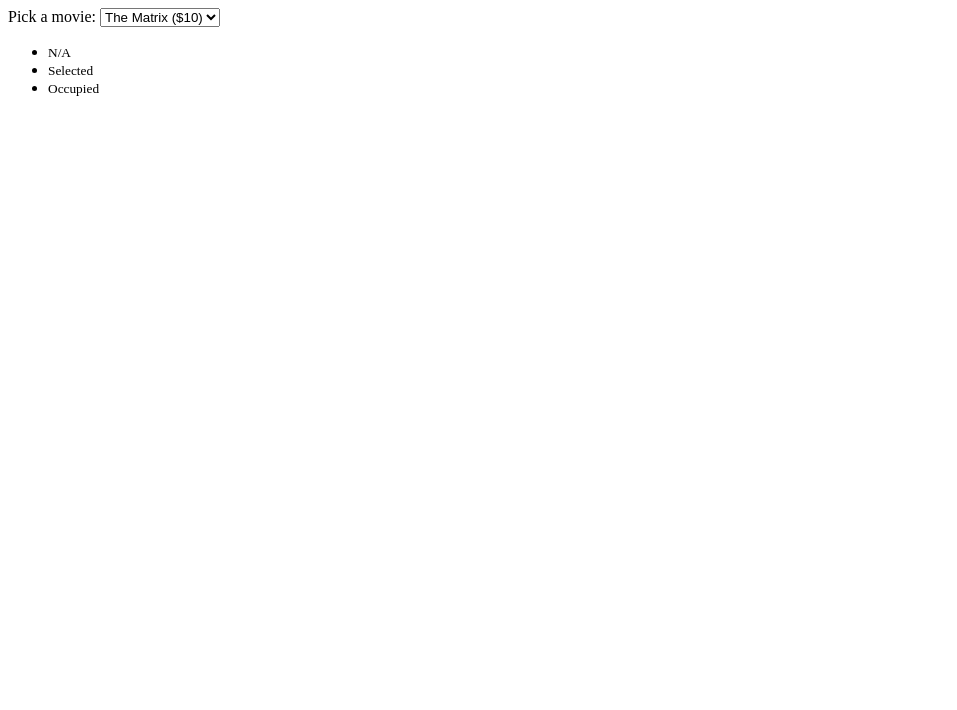
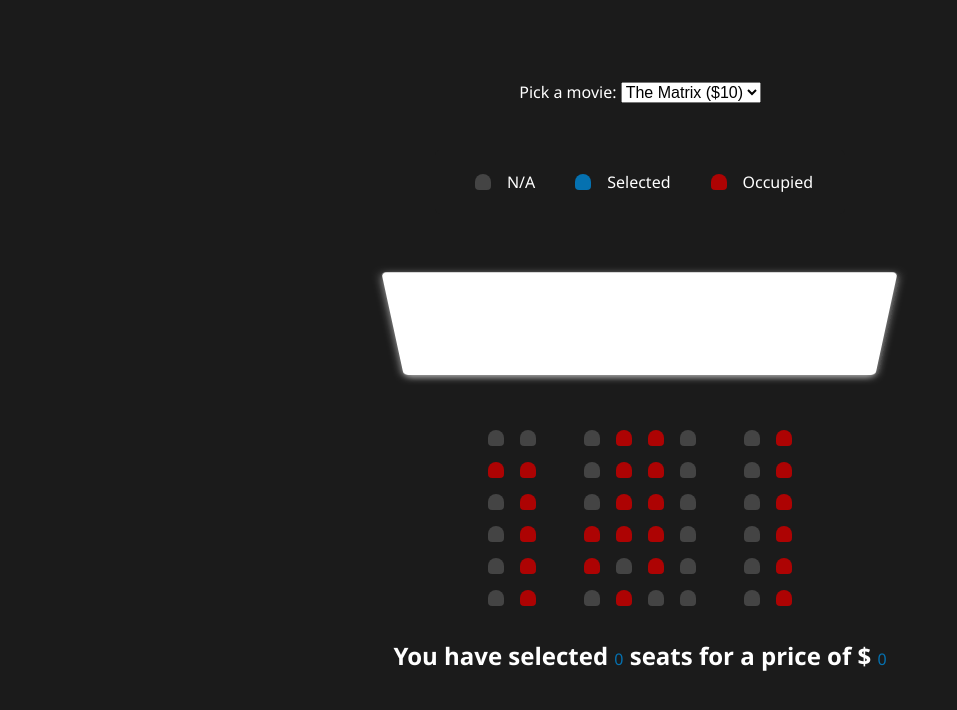
Before and after one commit to aczyrek/Movie-Seat-Booking, a plain HTML site: page index.html in a window 1280 px wide. Shown: the whole page, without its empty margins (0-957 px from the left). Drawn offline with Linux system fonts and the light colour scheme.

Commit message:
Update App

```diff
--- a/index.html
+++ b/index.html
@@ -3,7 +3,7 @@
   <head>
     <meta charset="UTF-8" />
     <meta name="viewport" content="width=device-width, initial-scale=1.0" />
-    <link rel="stylsheet" href="style.css" />
+    <link rel="stylesheet" href="styles.css" />
     <meta http-equiv="X-UA-Compatible" content="ie=edge" />
     <title>Move Seat Booking</title>
   </head>
@@ -30,6 +30,75 @@
         <div class="seat occupied"></div>
         <small>Occupied</small>
       </li>
+    </ul>
+    <div class="container">
+      <div class="screen"></div>
+      <div class="row">
+        <div class="seat"></div>
+        <div class="seat"></div>
+        <div class="seat"></div>
+        <div class="seat occupied"></div>
+        <div class="seat occupied"></div>
+        <div class="seat"></div>
+        <div class="seat"></div>
+        <div class="seat occupied"></div>
+      </div>
+      <div class="row">
+        <div class="seat occupied"></div>
+        <div class="seat occupied"></div>
+        <div class="seat"></div>
+        <div class="seat occupied"></div>
+        <div class="seat occupied"></div>
+        <div class="seat"></div>
+        <div class="seat"></div>
+        <div class="seat occupied"></div>
+      </div>
+      <div class="row">
+        <div class="seat"></div>
+        <div class="seat occupied"></div>
+        <div class="seat"></div>
+        <div class="seat occupied"></div>
+        <div class="seat occupied"></div>
+        <div class="seat"></div>
+        <div class="seat"></div>
+        <div class="seat occupied"></div>
+      </div>
+      <div class="row">
+        <div class="seat"></div>
+        <div class="seat occupied"></div>
+        <div class="seat occupied"></div>
+        <div class="seat occupied"></div>
+        <div class="seat occupied"></div>
+        <div class="seat"></div>
+        <div class="seat"></div>
+        <div class="seat occupied"></div>
+      </div>
+      <div class="row">
+        <div class="seat"></div>
+        <div class="seat occupied"></div>
+        <div class="seat occupied"></div>
+        <div class="seat"></div>
+        <div class="seat occupied"></div>
+        <div class="seat"></div>
+        <div class="seat"></div>
+        <div class="seat occupied"></div>
+      </div>
+      <div class="row">
+        <div class="seat"></div>
+        <div class="seat occupied"></div>
+        <div class="seat"></div>
+        <div class="seat occupied"></div>
+        <div class="seat"></div>
+        <div class="seat"></div>
+        <div class="seat"></div>
+        <div class="seat occupied"></div>
+      </div>
+      <p class="text">
+        You have selected <span id="count">0</span> seats for a price of $
+        <span id="total">0</span>
+      </p>
+    </div>
+
     <script src="script.js"></script>
   </body>
 </html>
--- a/styles.css
+++ b/styles.css
@@ -0,0 +1,138 @@
+* {
+    box-sizing: border-box;
+    font-size: 16px;
+    font-weight: 400;
+    line-height: 1.5;
+
+
+}
+
+body {
+    font-family: 'Segoe UI', Tahoma, Geneva, Verdana, sans-serif;
+    background-color: #1b1b1b;
+    color: #fff;
+    display: flex;
+    flex-direction: column;
+    align-items: center;
+    justify-content: center;
+    height: 100vh;
+    margin: 0;
+}
+
+.movie-container {
+    display: flex;
+    flex-wrap: wrap;
+    justify-content: center;
+    margin-top: 2rem;
+}
+
+.movie-container select {
+    margin-bottom: 2rem;
+    padding: 0.5rem;
+    border: 1px solid #fff;
+    border-radius: 5px;
+    background-color: #1b1b1b;
+    color: #fff;
+    font-size: 1rem;
+    font-weight: 400;
+    line-height: 1.5;
+    appearance: none;
+    -moz-appearance: none;
+    -webkit-appearance: none;
+}
+
+.container{
+    perspective: 1000px;
+    margin-bottom: 30px;
+}
+
+.seat {
+    background-color: #444;
+    border: none;
+    border-radius: 5px;
+    cursor: pointer;
+    display: flex;
+    flex-direction: column;
+    align-items: center;
+    margin: 0.5rem;
+    padding: 0.5rem;
+    transition: all 0.2s ease-in-out;
+    border-top-left-radius: 10px;
+    border-top-right-radius: 10px;
+}
+
+.row {
+    display: flex;
+    flex-wrap: wrap;
+    justify-content: center;
+}
+
+.seat.selected {
+    background-color: #0571b0;
+    color: #000;
+}
+
+.seat.occupied {
+    background-color: #ad0303;
+    cursor: not-allowed;
+}
+
+.seat:nth-of-type(2) {
+    margin-right: 2.5rem;
+}
+
+.seat:nth-last-of-type(2) {
+    margin-left: 2.5rem;
+}
+
+.seat:not(.occupied):hover {
+    transform: scale(1.2);
+    cursor: pointer;
+}
+
+.showcase .seat:not(.occupied):hover {
+    transform: scale(1.2);
+    cursor: pointer;
+}
+
+.showcase {
+    background-color: #1b1b1b;
+    border-radius: 5px;
+    padding: 1rem;
+    text-align: center;
+    list-style: none;
+    display: flex;
+    justify-content: space-between;
+}
+
+.showcase li {
+    display: flex;
+    align-items: center;
+    justify-content: center;
+    margin: 0 1rem;
+}
+
+.showcase li small {
+    margin-left: 0.5rem;
+}
+
+.screen {
+    background-color: #fff;
+    border-radius: 5px;
+    height: 8rem;
+    margin: 2rem 0;
+    width: 100%;
+    position: relative;
+    transform: rotateX(-45deg);
+    box-shadow: 0 3px 10px rgba(255, 255, 255, 0.7);
+}
+
+p.text span{
+    color: #0571b0;
+}
+
+p.text{
+    font-size: 1.5rem;
+    font-weight: 600;
+    margin-bottom: 1rem;
+}
```
